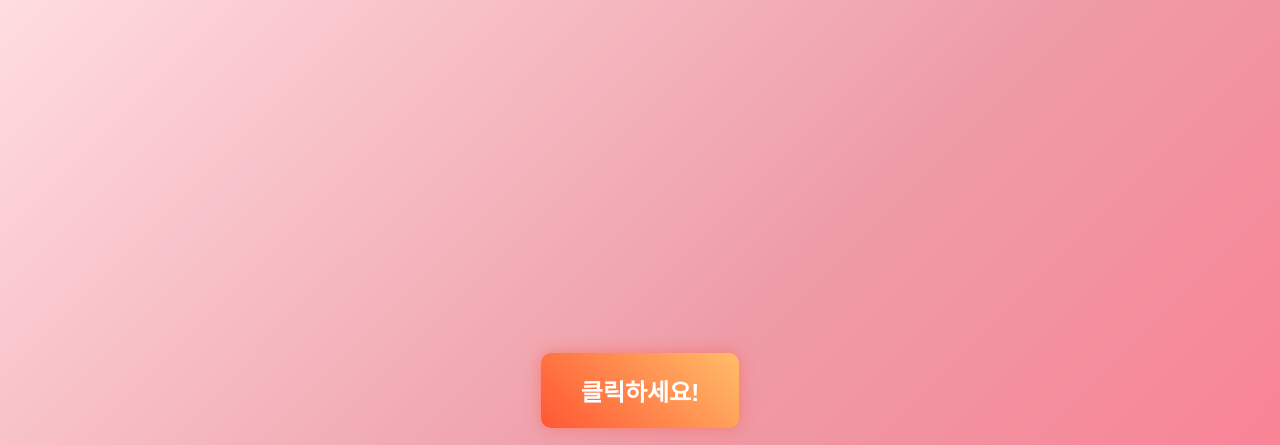
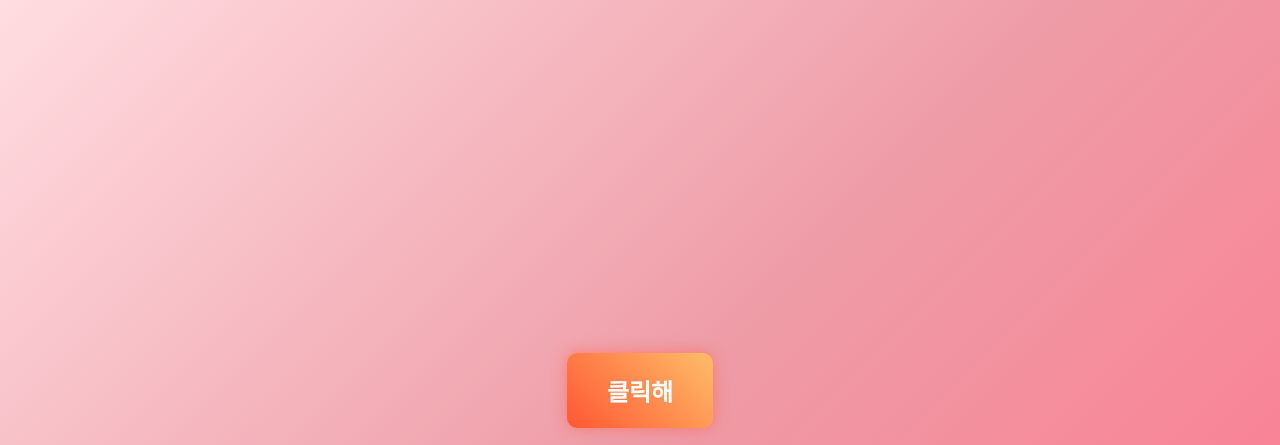
Before and after one commit to jeuoko/click, a plain HTML site: page index.html in a window 1280 px wide. Shown: the top 445 px of the page. Drawn offline with Linux system fonts and the light colour scheme.

Commit message:
Add files via upload

```diff
--- a/index.html
+++ b/index.html
@@ -3,7 +3,7 @@
 <head>
     <meta charset="UTF-8">
     <meta name="viewport" content="width=device-width, initial-scale=1.0">
-    <title>간단한 클릭 게임</title>
+    <title>dkdkdkd아아앙앙아아ㅏㅇ앙아아아아아아ㅏ아아아아아아아앙ㅇ아아아아앙아ㅏ아아아ㅏㅇ아ㅏ아아아아아아아아아앙</title>
     <style>
         body {
             display: flex;
@@ -60,7 +60,7 @@
     </style>
 </head>
 <body>
-    <button class="game-button" onclick="increaseScore()">클릭하세요!</button>
+    <button class="game-button" onclick="increaseScore()">클릭해</button>
     <div class="score" id="score">점수: 0</div>
     <div class="random-text-container" id="random-text-container"></div>
     <script>
```
